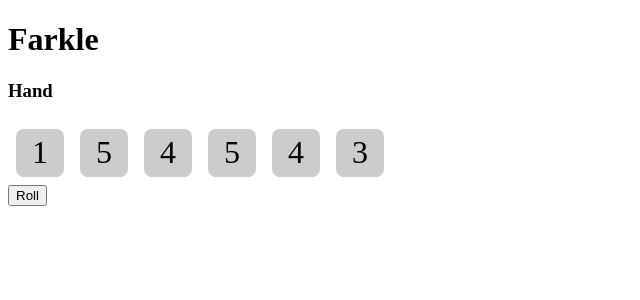
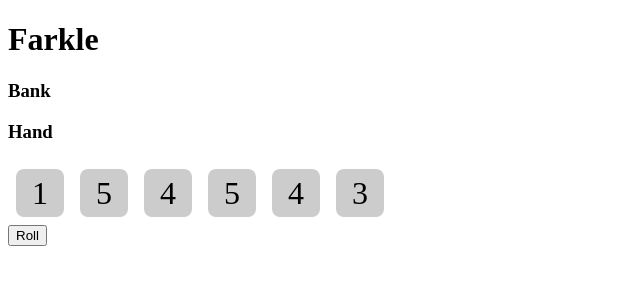
Before and after one commit to murbar/farkle, a React (Create React App) app: page / in a window 1280 px wide. Shown: the top 300 px of the page, without its empty margins (0-640 px from the left). Built offline with nearby package versions, Linux system fonts and the light colour scheme.

Commit message:
Add Bank, add/remove dice

```diff
--- a/src/App.js
+++ b/src/App.js
@@ -7,6 +7,12 @@ const newHand = (numDice = 6) =>
   Array(numDice)
     .fill(null)
     .map(() => randomDie());
+
+const removeDie = (hand, value) => {
+  const i = hand.indexOf(value);
+  if (i > -1) hand.splice(i, 1);
+  return [...hand];
+};
 
 const Header = () => {
   return (
@@ -29,15 +35,26 @@ const DieStyles = styled.div`
 `;
 
 const Die = ({ value, handleClick }) => {
-  return <DieStyles onClick={handleClick}>{value}</DieStyles>;
+  return <DieStyles onClick={() => handleClick(value)}>{value}</DieStyles>;
 };
 
-const Hand = ({ dice }) => {
+const Hand = ({ dice, addToBank }) => {
   return (
     <div>
       <h3>Hand</h3>
-      {dice.map(d => (
-        <Die value={d} />
+      {dice.map(v => (
+        <Die value={v} handleClick={addToBank} />
+      ))}
+    </div>
+  );
+};
+
+const Bank = ({ dice, remove }) => {
+  return (
+    <div>
+      <h3>Bank</h3>
+      {dice.map(v => (
+        <Die value={v} handleClick={remove} />
       ))}
     </div>
   );
@@ -53,16 +70,28 @@ const Controls = ({ callbacks }) => {
 
 function App() {
   const [diceInHand, setDiceInHand] = useState(newHand());
+  const [diceInBank, setDiceInBank] = useState([]);
 
   const rollDice = () => {
     setDiceInHand(prev => newHand(prev.length));
+  };
+
+  const addToBank = value => {
+    setDiceInBank(prev => [...prev, value]);
+    setDiceInHand(prev => removeDie(prev, value));
+  };
+
+  const removeFromBank = value => {
+    setDiceInBank(prev => removeDie(prev, value));
+    setDiceInHand(prev => [...prev, value]);
   };
 
   return (
     <div>
       <Header />
       <main>
-        <Hand dice={diceInHand} />
+        <Bank dice={diceInBank} remove={removeFromBank} />
+        <Hand dice={diceInHand} addToBank={addToBank} />
         <Controls callbacks={{ rollDice }} />
       </main>
     </div>
```
